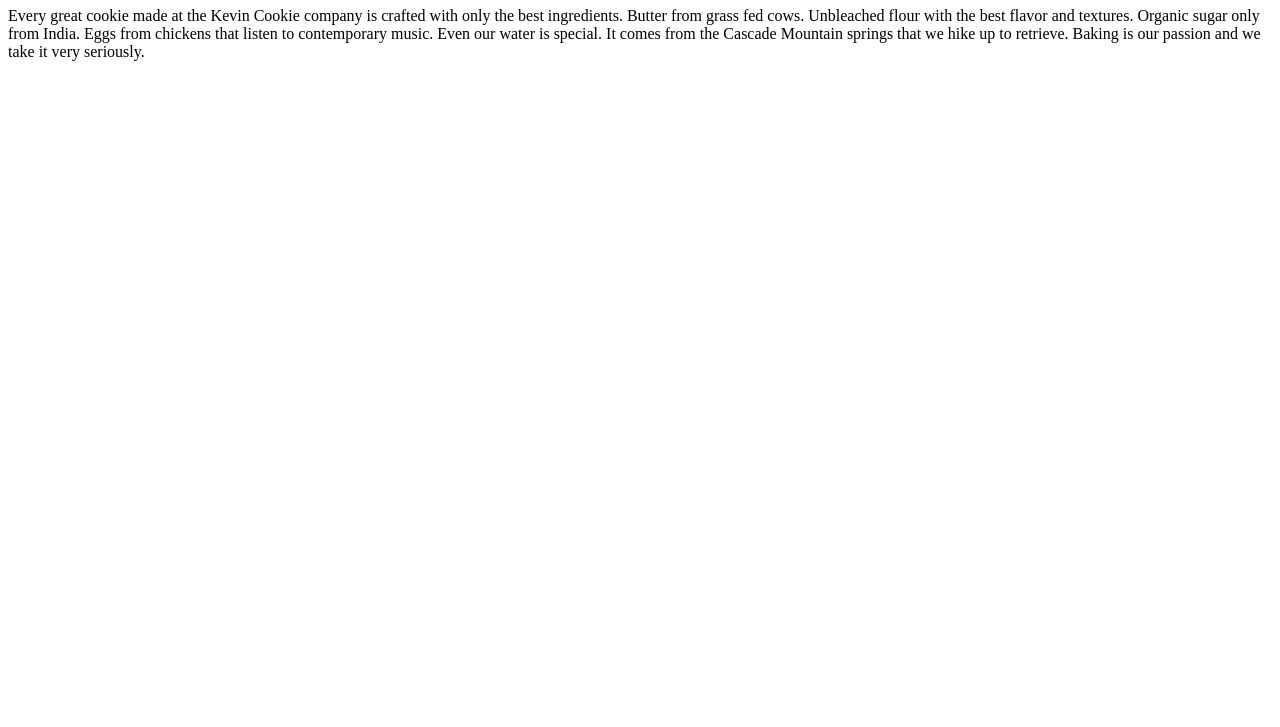
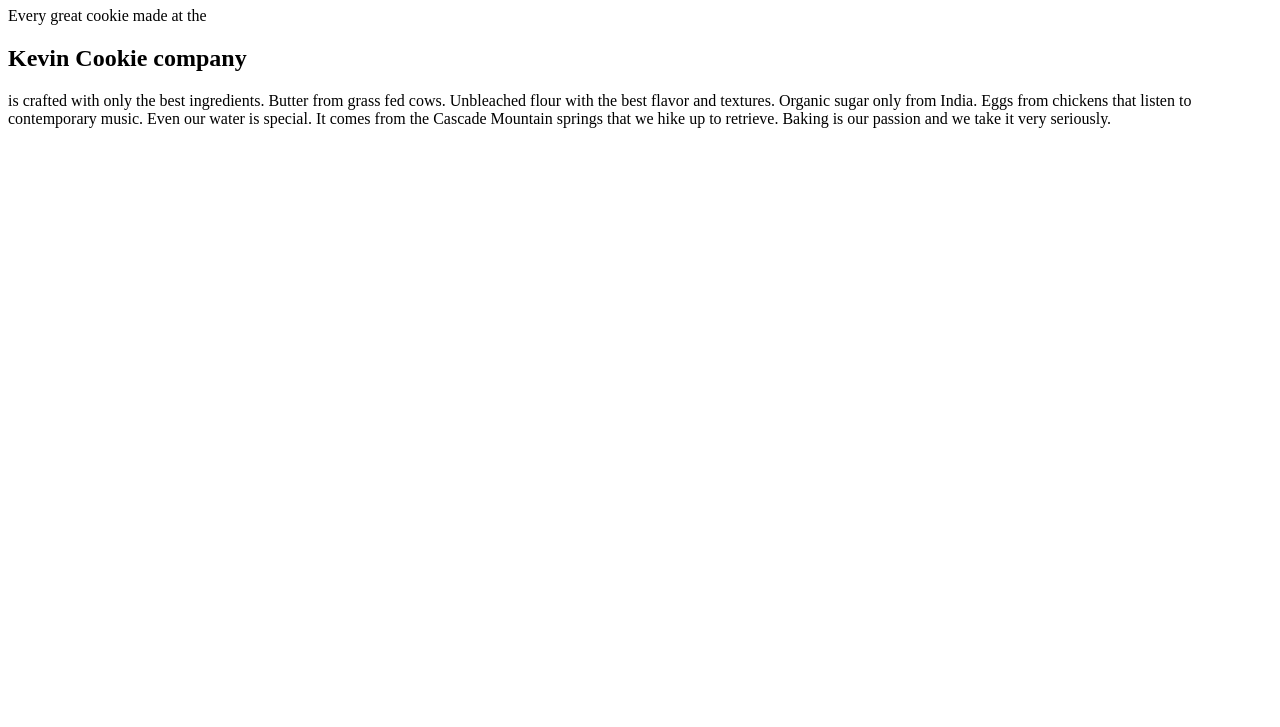
Before and after one commit to aminoomer/dev_practice, a plain HTML site: page index.htm in a window 1280 px wide. Shown: the part 73-800 px from the top of the page. Drawn offline with Linux system fonts and the light colour scheme.

Commit message:
Update index.htm

```diff
--- a/index.htm
+++ b/index.htm
@@ -3,7 +3,7 @@
 <body>
 
 <h1><b>Deliciousness in every bite!</b></h1>
-<p>Every great cookie made at the Kevin Cookie company is crafted with only the best ingredients. Butter from grass fed cows. Unbleached flour with the best flavor and textures. Organic sugar only from India. Eggs from chickens that listen to contemporary music. Even our water is special. It comes from the Cascade Mountain springs that we hike up to retrieve. Baking is our passion and we take it very seriously.</p>
+<p>Every great cookie made at the <h2>Kevin Cookie company</h2> is crafted with only the best ingredients. Butter from grass fed cows. Unbleached flour with the best flavor and textures. Organic sugar only from India. Eggs from chickens that listen to contemporary music. Even our water is special. It comes from the Cascade Mountain springs that we hike up to retrieve. Baking is our passion and we take it very seriously.</p>
 
 </body>
 </html>
```
